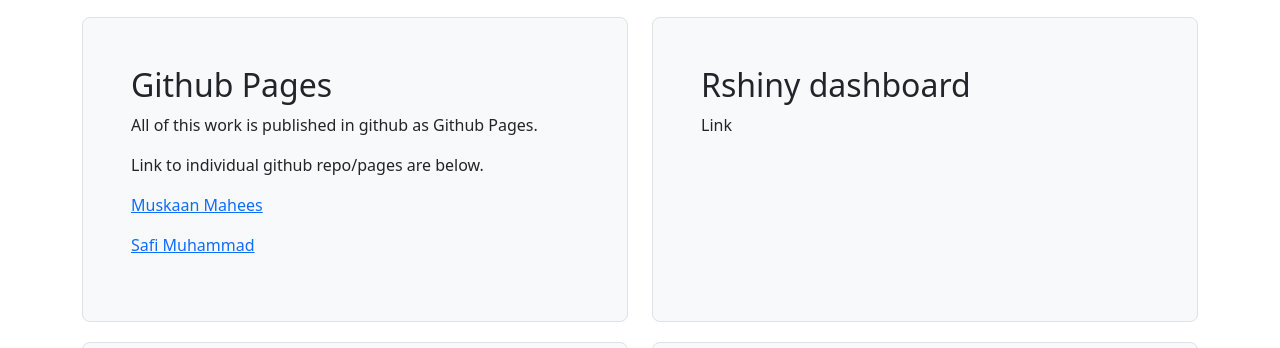
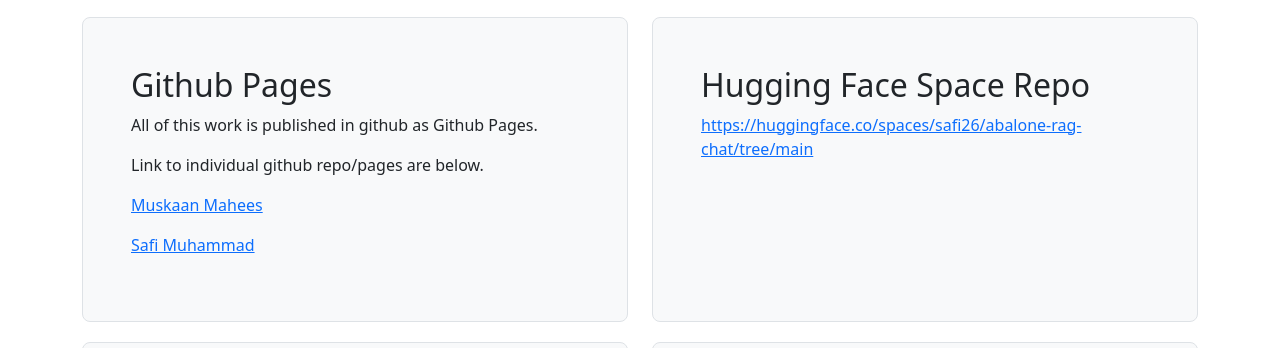
Before and after one commit to safi26/dds-abalone-project, a plain HTML site: page index.html in a window 1280 px wide. Shown: the part 1073-1421 px from the top of the page. Drawn offline with nearby package versions, Linux system fonts and the light colour scheme.

Commit message:
Add Hugging Face Space Link

```diff
--- a/index.html
+++ b/index.html
@@ -74,8 +74,9 @@
         </div>
         <div class="col-md-6">
             <div class="h-100 p-5 bg-light border rounded-3" style="height: 100%;">
-                <h2>Rshiny dashboard</h2>
-                <p>Link</p>
+                <h2>Hugging Face Space Repo</h2>
+                <p><a href="https://huggingface.co/spaces/safi26/abalone-rag-chat/tree/main">https://huggingface.co/spaces/safi26/abalone-rag-chat/tree/main</a></p>
+
             </div>
         </div>
     </div>
```
